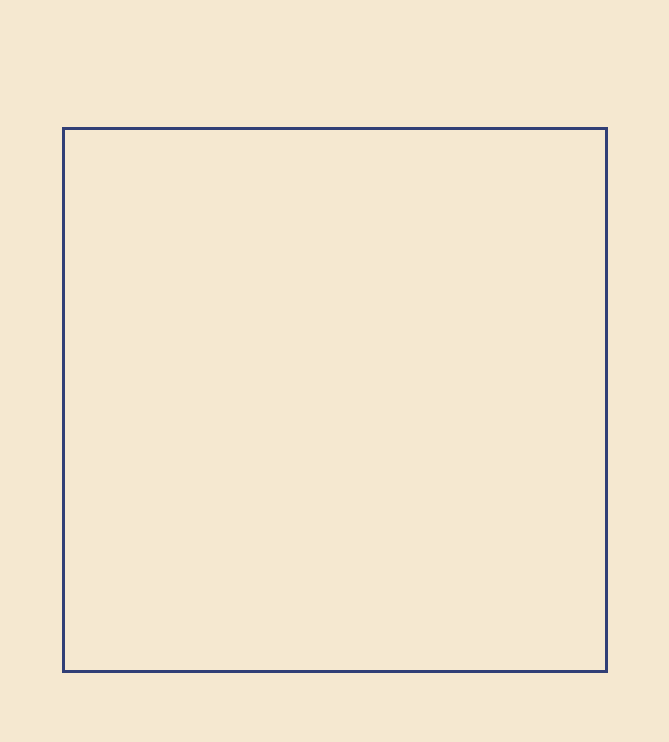
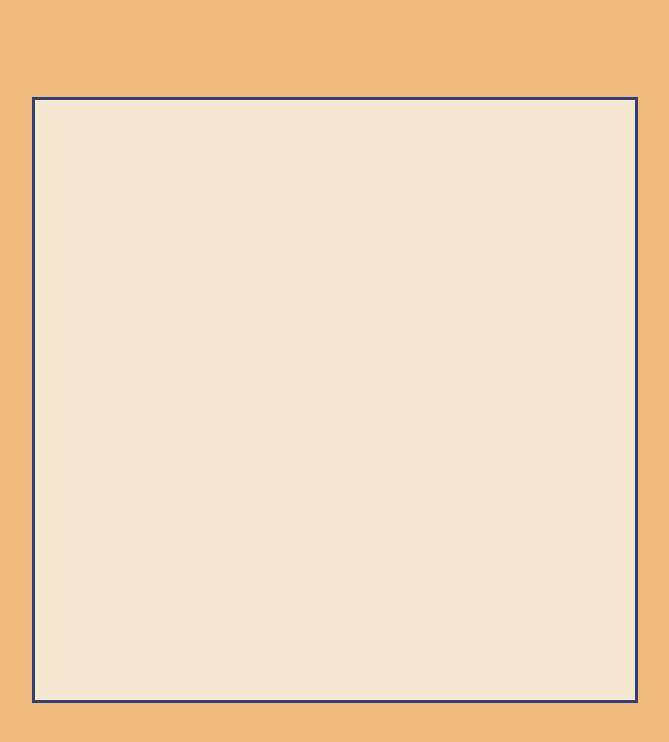
Before and after one commit to jpavley/world-clock, a plain HTML site: page index.html in a window 1280 px wide. Shown: the whole page, without its empty margins (305-974 px from the left). Drawn offline with Linux system fonts and the light colour scheme.

Commit message:
canvas configured

```diff
--- a/index.html
+++ b/index.html
@@ -3,12 +3,12 @@
         <meta charset="utf-8">
         <meta name="viewport" content="width=device-width, initial-scale=1">
         <link rel="stylesheet" href="style.css">
-        <script src="script.js"></script>
         <title>
             World Clock XL
         </title>
     </head>
-    <body>
-        <canvas id="canvas" width="540" height="540"></canvas>
-    </body>
+	<body>
+		<canvas id ="canvas"></canvas>
+		<script src="script.js"></script>
+	</body>
 </HTML>
--- a/script.js
+++ b/script.js
@@ -0,0 +1,17 @@
+// World Clock XL
+
+
+// ***************************
+// *  Global Variables       *
+// ***************************
+
+const canvas = document.getElementById('canvas');
+console.log(canvas)
+const ctx = canvas.getContext('2d');
+
+function configureCanvas() {
+    ctx.fillStyle = '#F5E8D0';
+    ctx.fillRect(0, 0, canvas.width, canvas.height);
+}
+
+configureCanvas();
--- a/style.css
+++ b/style.css
@@ -1,10 +1,12 @@
 body {
-    background-color: #f5e8d0;
+    background-color: #F0BA7D;
     margin: 0;
     padding: 0;
 }
 canvas {
     position: absolute;
+    width: 600px;
+    height: 600px;
     top: 50%;
     left: 50%;
     transform: translate(-50%, -50%);
```
